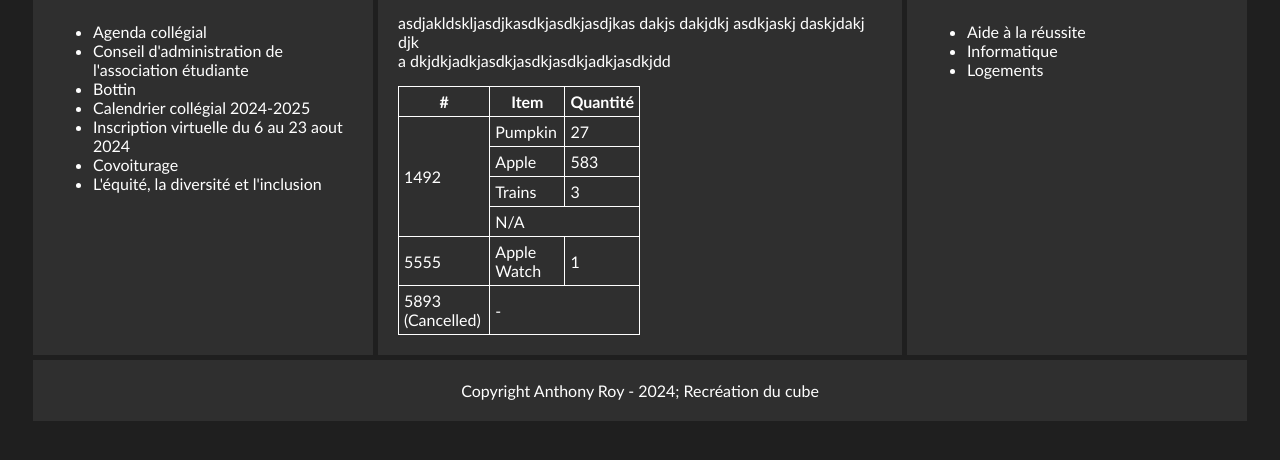
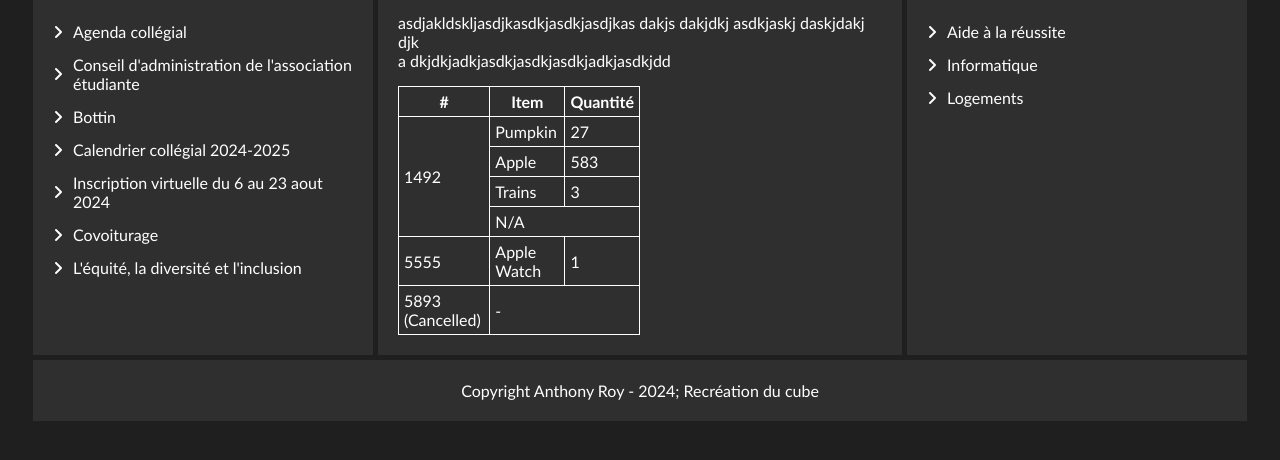
Before and after one commit to CCNB-AnthonyRoy-PROG1343/siteweb13, a plain HTML site: page index.html in a window 1280 px wide. Shown: the part 170-630 px from the top of the page. Drawn offline with Linux system fonts and the light colour scheme.

Commit message:
github flexbox

```diff
--- a/css/style.css
+++ b/css/style.css
@@ -38,12 +38,35 @@ body {
     padding: 20px;
 }
 
+.navg ul {
+    padding: 0px;
+    list-style: none;
+}
+
+.navg ul > li {
+    margin-top: 14px;
+    display: flex;
+    align-items: center;
+    gap: 10px;
+}
+
 .navd {
     background-color: #2f2f2f;
     width: 300px;
     padding: 20px;
 }
 
+.navd ul {
+    padding: 0px;
+    list-style: none;
+}
+
+.navd ul > li {
+    margin-top: 14px;
+    display: flex;
+    align-items: center;
+    gap: 10px;
+}
 
 #container {
     background-color: #2f2f2f;
--- a/index.html
+++ b/index.html
@@ -5,6 +5,7 @@
     <meta charset="UTF-8">
     <title>Siteweb 13</title>
     <link type="text/css" rel="stylesheet" href="/css/style.css" />
+    <link rel="stylesheet" href="https://cdnjs.cloudflare.com/ajax/libs/font-awesome/6.6.0/css/all.min.css" integrity="sha512-Kc323vGBEqzTmouAECnVceyQqyqdsSiqLQISBL29aUW4U/M7pSPA/gEUZQqv1cwx4OnYxTxve5UMg5GT6L4JJg==" crossorigin="anonymous" referrerpolicy="no-referrer" />
 </head>
 
 <body style="padding:25px;">
@@ -30,13 +31,13 @@
             <hr class="ligne">
             <br>
             <ul>
-                <li>Agenda collégial</li>
-                <li>Conseil d'administration de l'association étudiante</li>
-                <li>Bottin</li>
-                <li>Calendrier collégial 2024-2025</li>
-                <li>Inscription virtuelle du 6 au 23 aout 2024</li>
-                <li>Covoiturage</li>
-                <li>L'équité, la diversité et l'inclusion</li>
+                <li><i class="fa-solid fa-angle-right"></i> Agenda collégial</li>
+                <li><i class="fa-solid fa-angle-right"></i> Conseil d'administration de l'association étudiante</li>
+                <li><i class="fa-solid fa-angle-right"></i> Bottin</li>
+                <li><i class="fa-solid fa-angle-right"></i> Calendrier collégial 2024-2025</li>
+                <li><i class="fa-solid fa-angle-right"></i> Inscription virtuelle du 6 au 23 aout 2024</li>
+                <li><i class="fa-solid fa-angle-right"></i> Covoiturage</li>
+                <li><i class="fa-solid fa-angle-right"></i> L'équité, la diversité et l'inclusion</li>
             </ul>
         </div>
 
@@ -99,9 +100,9 @@
             <hr class="ligne">
             <br>
             <ul>
-                <li>Aide à la réussite</li>
-                <li>Informatique</li>
-                <li>Logements</li>
+                <li><i class="fa-solid fa-angle-right"></i> Aide à la réussite</li>
+                <li><i class="fa-solid fa-angle-right"></i> Informatique</li>
+                <li><i class="fa-solid fa-angle-right"></i> Logements</li>
             </ul>
         </div>
 
```
